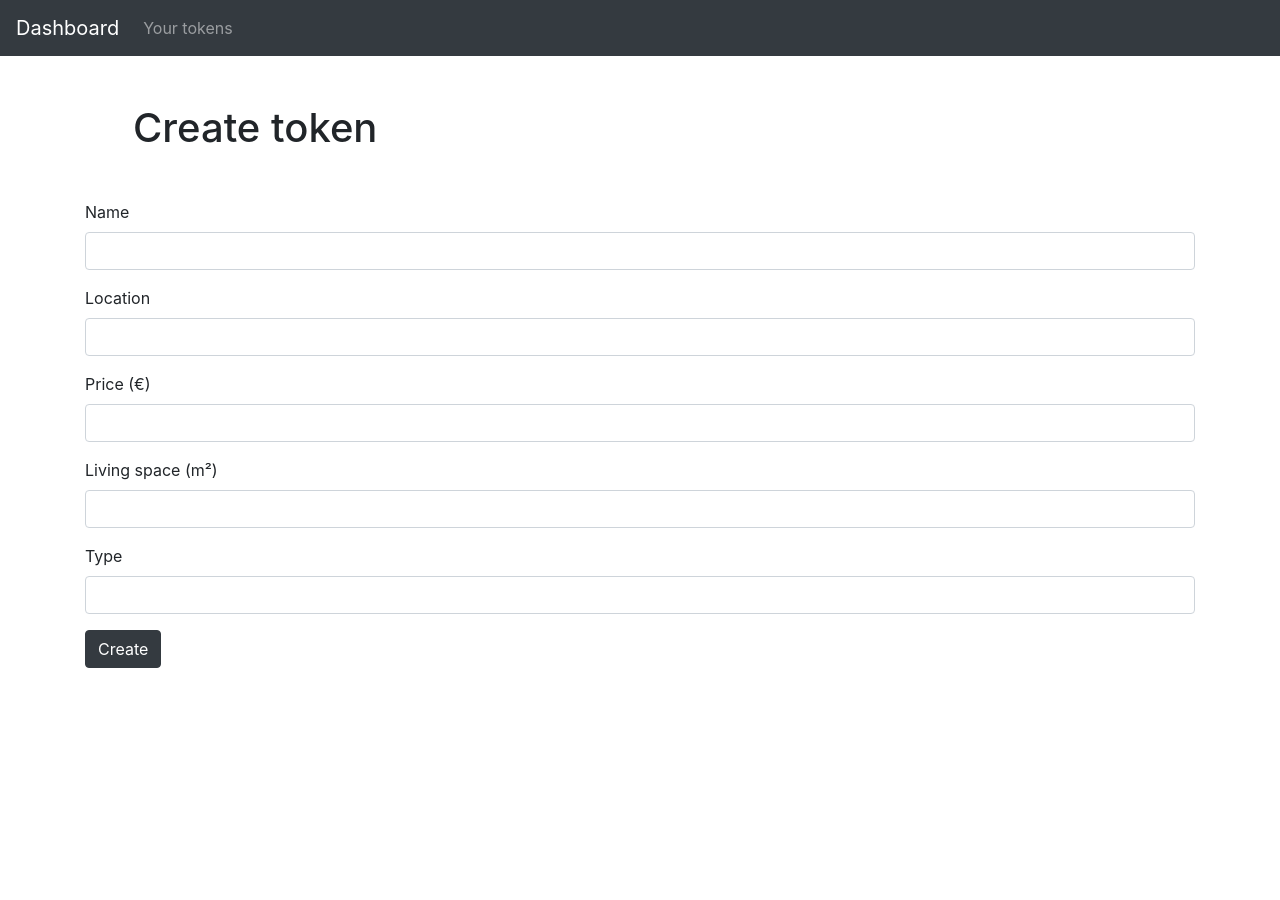
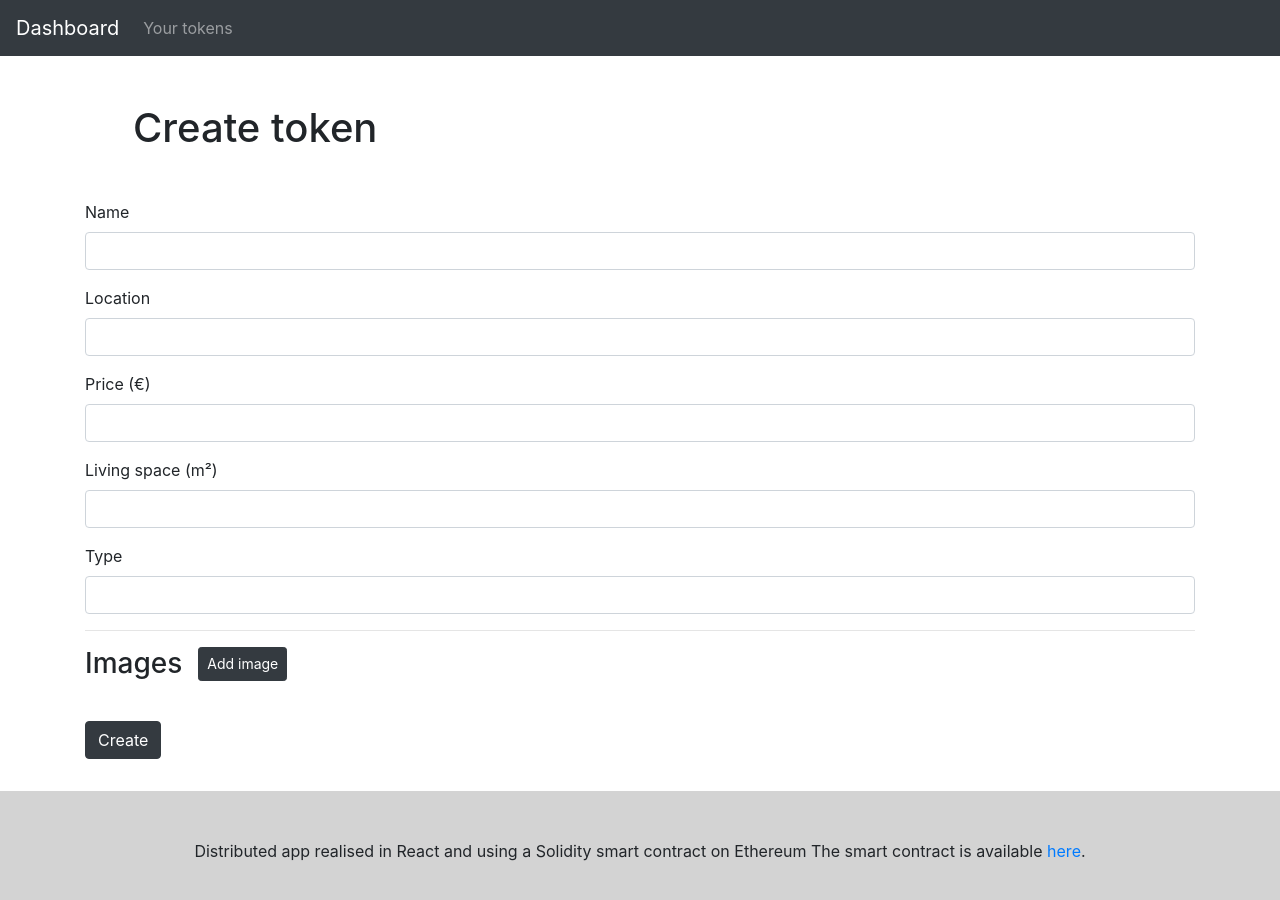
Before and after one commit to DeyBo/5bloc, a React (Create React App) app: page /token/create in a window 1280 px wide. Shown: the top 900 px of the page. Before the commit the page ends 800 px from the top, so only its background shows below. Built offline with nearby package versions, Linux system fonts and the light colour scheme.

Commit message:
add contract owner and some style

```diff
--- a/src/App.js
+++ b/src/App.js
@@ -2,13 +2,14 @@ import React, {Component} from 'react';
 import './App.css';
 import Dashboard from './components/dashboard/Dashboard';
 import Token from "./components/token/Token";
-import {Route, BrowserRouter as Router, Switch, Link} from "react-router-dom";
+import {Route, BrowserRouter as Router, Switch} from "react-router-dom";
 import {useLocation, useParams} from "react-router";
 import {EthService} from "./services/EthService";
 import UserTokens from "./components/user-tokens/UserTokens";
 import CreateToken from "./components/create-token/CreateToken";
 import 'bootstrap/dist/css/bootstrap.min.css';
-import {Nav, Navbar, NavbarBrand} from "react-bootstrap";
+import {Button, Nav, Navbar} from "react-bootstrap";
+import {CONTRACT_ADDRESS} from "./config";
 
 class App extends Component {
 
@@ -16,6 +17,9 @@ class App extends Component {
         super(props);
         this.ethService = new EthService();
         this.state = {contractOwner: false};
+
+        this.withdrawCommission = this.withdrawCommission.bind(this);
+        this.changeCommissionPart = this.changeCommissionPart.bind(this);
     }
 
     componentDidMount() {
@@ -24,6 +28,28 @@ class App extends Component {
                 this.setState({contractOwner: isContractOwner});
             })
         })
+    }
+
+    withdrawCommission() {
+        if (this.ethService.contract && this.state.contractOwner) {
+            this.ethService.contract.methods.withdrawComissionPart().send({
+                from: this.ethService.account,
+                value: 1
+            });
+        }
+    }
+
+    changeCommissionPart() {
+        if (this.ethService.contract && this.state.contractOwner) {
+            const commissionPart = prompt('Please enter the commission part to set');
+            if (commissionPart) {
+                this.ethService.contract.methods.changeCommissionPart(
+                    commissionPart
+                ).send({
+                    from: this.ethService.account
+                });
+            }
+        }
     }
 
     render() {
@@ -36,6 +62,13 @@ class App extends Component {
                             <Nav.Link href="/your-tokens">Your tokens</Nav.Link>
                         </Nav>
                     </Navbar.Collapse>
+                    {
+                        this.state.contractOwner ?
+                            <Navbar.Collapse className="justify-content-end">
+                                <Button className="btn-light" onClick={this.withdrawCommission}>Withdraw commission</Button>
+                                <Button className="btn-light ml-1" onClick={this.changeCommissionPart}>Change commission part</Button>
+                            </Navbar.Collapse> : null
+                    }
                 </Navbar>
 
                 <div className="container">
@@ -57,6 +90,13 @@ class App extends Component {
                         </Route>
                     </Switch>
                 </div>
+
+                <footer>
+                    <span>
+                        Distributed app realised in React and using a Solidity smart contract on Ethereum
+                        The smart contract is available <a href={'https://rinkeby.etherscan.io/address/' + CONTRACT_ADDRESS}>here</a>.
+                    </span>
+                </footer>
             </Router>
         )
     }
--- /dev/null
+++ b/src/components/create-token/CreateToken.css
@@ -0,0 +1,26 @@
+#images h3 {
+    display: flex;
+}
+
+#addImage {
+    margin-left: 1rem;
+}
+
+#images #tokenImages {
+    display: flex;
+    flex-wrap: wrap;
+}
+
+#images #tokenImages .tokenImage .image {
+    width: 300px;
+}
+
+#images #tokenImages .tokenImage .deleteImage {
+    position: absolute;
+    background-color: white;
+    cursor: pointer;
+}
+
+#submitButton {
+    margin-top: 2rem;
+}
--- a/src/components/create-token/CreateToken.js
+++ b/src/components/create-token/CreateToken.js
@@ -2,15 +2,18 @@ import React, {Component} from 'react';
 import {EthService} from "../../services/EthService";
 import {Redirect} from "react-router";
 import {Button, Form} from "react-bootstrap";
+import './CreateToken.css';
+import cross from '../../cross_black.png';
 
 class CreateToken extends Component {
     constructor(props) {
         super(props);
         this.ethService = new EthService();
 
-        this.state = {loading: true, navigate: false, token: null, saving: false};
+        this.state = {loading: true, navigate: false, token: null, saving: false, images: []};
         this.createToken = this.createToken.bind(this);
         this.editToken = this.editToken.bind(this);
+        this.addImage = this.addImage.bind(this);
 
         this.inputs = [
             '_name',
@@ -38,6 +41,7 @@ class CreateToken extends Component {
                 document.getElementById(input).value = token[input];
             }
             document.getElementById('_onSale').checked = token._onSale;
+            this.setState({images: token._images});
             this.setState({loading: false, saving: false});
         });
     }
@@ -82,12 +86,24 @@ class CreateToken extends Component {
                 document.getElementById('_price').value,
                 document.getElementById('_livingSpace').value,
                 document.getElementById('_tokenType').value,
-                [],
+                this.state.images,
                 document.getElementById('_onSale').checked
             ).send({from: this.ethService.account}).once('receipt', (() => {
                 this.getToken();
             }));
         }
+    }
+
+    addImage() {
+        const imageUrl = prompt('Please enter a link for your image');
+        if (imageUrl) {
+            this.setState({images: [...this.state.images, imageUrl]});
+        }
+    }
+
+    deleteImage(key) {
+        const newImages = this.state.images.filter((image, index) => key !== index);
+        this.setState({images: newImages});
     }
 
     render() {
@@ -124,15 +140,37 @@ class CreateToken extends Component {
         </Form>;
 
         const createTokenButton = <Button className="btn-dark" disabled={this.state.loading}
-                                          onClick={this.props.edit ? this.editToken : this.createToken}>{this.props.edit ? 'Edit' : 'Create'}</Button>;
+                                          onClick={this.props.edit ? this.editToken : this.createToken}>
+            {this.props.edit ? 'Edit' : 'Create'}
+        </Button>;
 
         const buttonSpan = <span>{this.props.edit ? 'Editing' : 'Creating'}...</span>;
+
+        const images = <div id='images'>
+            <h3>Images
+                <Button className="btn-dark btn-sm" id="addImage" onClick={this.addImage} disabled={this.loading}>
+                    Add image
+                </Button>
+            </h3>
+            <div id="tokenImages">
+                {
+                    this.state.images.length > 0 && this.state.images.map((image, key) => {
+                        return <div className="tokenImage" key={key}>
+                            <img src={cross} alt="Delete" onClick={() => this.deleteImage(key)} className="deleteImage"/>
+                            <img src={image} alt="" className="image"/>
+                        </div>
+                    })
+                }
+            </div>
+        </div>;
 
         return (
             <div id="token-edition">
                 <h1 className="page-title">Create token</h1>
                 {form}
-                <div>
+                <hr/>
+                {images}
+                <div id="submitButton">
                     {createTokenButton}{this.state.saving ? buttonSpan : null}
                 </div>
             </div>
--- a/src/components/dashboard/Dashboard.css
+++ b/src/components/dashboard/Dashboard.css
@@ -3,7 +3,10 @@
     flex-wrap: wrap;
 }
 
+.divCard {
+    width: 25%;
+}
+
 .card {
-    width: 25%;
     margin: 1rem;
 }
--- a/src/components/dashboard/Dashboard.js
+++ b/src/components/dashboard/Dashboard.js
@@ -1,7 +1,6 @@
 import React, {Component} from 'react';
 import './Dashboard.css';
 import {EthService} from "../../services/EthService";
-import {Link} from "react-router-dom";
 import {Button, Card, ListGroup, Spinner} from "react-bootstrap";
 
 class Dashboard extends Component {
@@ -10,6 +9,8 @@ class Dashboard extends Component {
         this.ethService = new EthService();
 
         this.state = {loading: true, tokens: [], tokensToDisplay: [], account: ''};
+
+        this.emptyImageUrl = 'https://thumbs.dreamstime.com/b/black-linear-photo-camera-logo-like-no-image-available-black-linear-photo-camera-logo-like-no-image-available-flat-stroke-style-106031126.jpg';
     }
 
     componentDidMount() {
@@ -36,10 +37,11 @@ class Dashboard extends Component {
         const cards = <div id="cards">
             {
                 this.state.tokensToDisplay && this.state.tokensToDisplay.length > 0 &&
-                this.state.tokensToDisplay.map(token => {
+                this.state.tokensToDisplay.map((token, key) => {
                     return (
+                        <div key={key} className="divCard">
                             <Card>
-                            <Card.Img variant="top" src="https://manager.groupe-bdl.com/web_content/modeles/114-modele-maison-individuelle-a-etage-1.jpg"/>
+                                <Card.Img variant="top" src={token._images.length > 0 ? token._images[0] : this.emptyImageUrl}/>
                                 <Card.Body>
                                     <Card.Title>{token._name}</Card.Title>
                                     <Card.Subtitle className="mb-2 text-muted">In {token._location}</Card.Subtitle>
@@ -53,6 +55,7 @@ class Dashboard extends Component {
                                     </Card.Link>
                                 </Card.Body>
                             </Card>
+                        </div>
                     )
                 })
             }
--- a/src/index.css
+++ b/src/index.css
@@ -11,3 +11,14 @@ code {
     font-family: source-code-pro, Menlo, Monaco, Consolas, 'Courier New',
     monospace;
 }
+
+html, body, #root, #container {
+    min-height: 100%;
+}
+
+footer {
+    padding: 3rem 0;
+    margin-top: 2rem;
+    background: lightgray;
+    text-align: center;
+}
```
Lines whose indentation alone changed are shown as unchanged.
